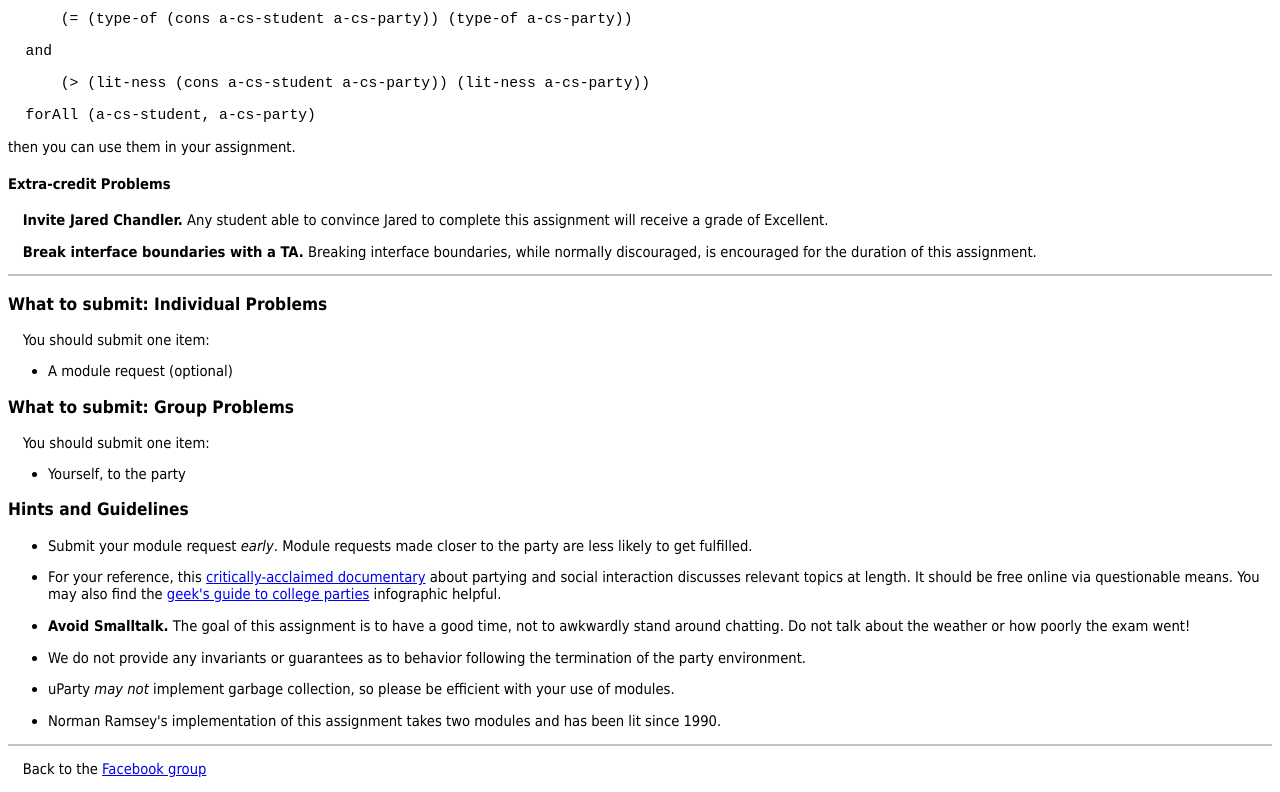
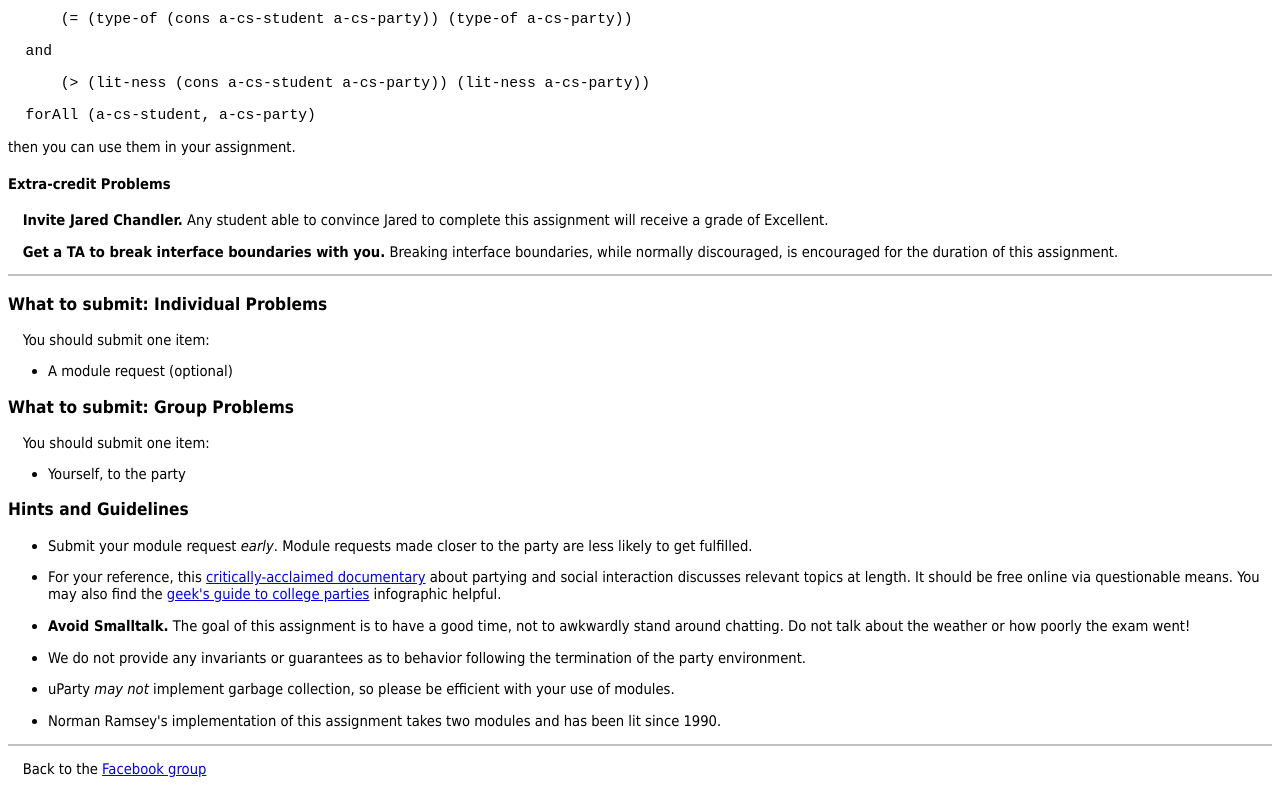
Before and after one commit to maxsites/tufts.party, a plain HTML site: page 105.html in a window 1280 px wide. Shown: the part 1143-1935 px from the top of the page. Drawn offline with Linux system fonts and the light colour scheme.

Commit message:
Encourage consent in interface breaking

```diff
--- a/105.html
+++ b/105.html
@@ -157,9 +157,9 @@ then you can use them in your assignment.
 Any student able to convince Jared to complete this assignment will receive a
 grade of Excellent.</p>
 
-<p><b>Break interface boundaries with a TA.</b>
-Breaking interface boundaries, while normally discouraged, is encouraged
-for the duration of this assignment.</p>
+<p><b>Get a TA to break interface boundaries with you.</b>
+Breaking interface boundaries, while normally discouraged, is encouraged for
+the duration of this assignment.</p>
 
 <hr>
 
```
